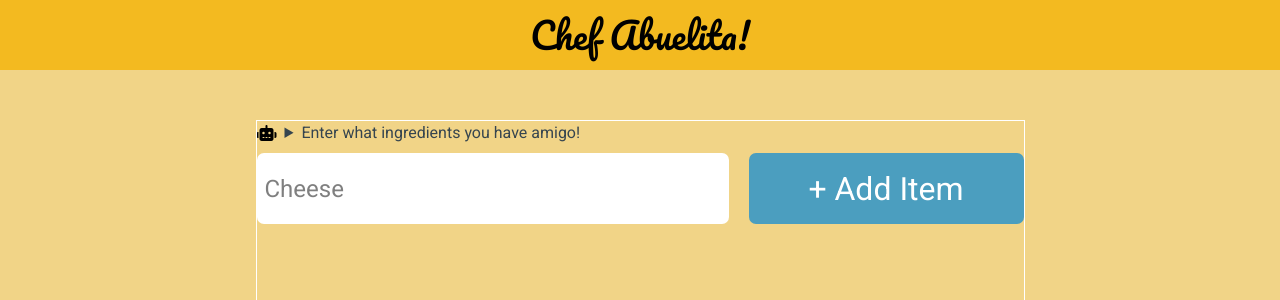
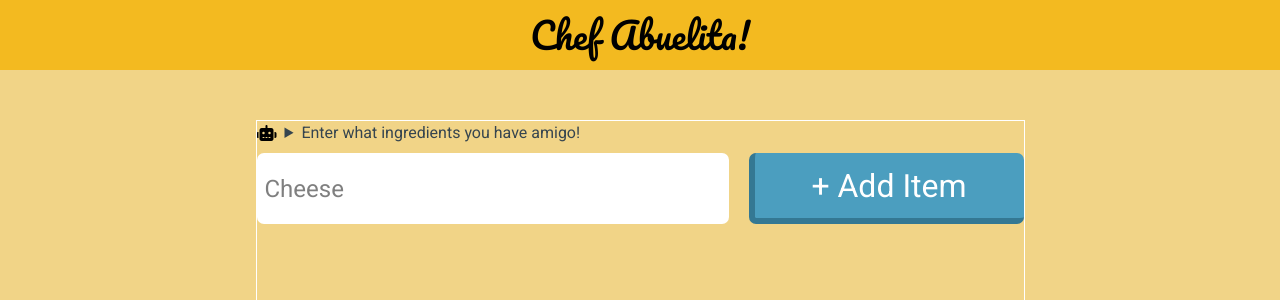
Before and after one commit to TORRESDESIGN/chefAbuelita, a React (Vite) app: page / in a window 1280 px wide. Shown: the top 300 px of the page. Built offline with nearby package versions, Linux system fonts and the light colour scheme.

Commit message:
workded on css and now need to work on connecting ingredients to backend.

```diff
--- a/src/App.jsx
+++ b/src/App.jsx
@@ -15,7 +15,8 @@ function App() {
           </details>
         </div>
         <form className="flex" action="addIngredients">
-          <input type="text" placeholder="Cheese" />
+          <label htmlFor="ingredients"></label>
+          <input id="ingredients" name="ingredients" type="text" placeholder="Cheese" />
           <button className="btn-add">+ Add Item</button>
         </form>
       </main>
--- a/src/index.css
+++ b/src/index.css
@@ -16,7 +16,7 @@
   --gold-main: #F3BA20;
   --gold-secondary: #F1D487;
   --btn-main: #4B9EBF;
-  --btn-main-clicked: #a5cedf;
+  --btn-main-clicked: #347893;
 }
 
 body {
@@ -77,10 +77,12 @@ input {
   height: 71px;
   background-color: var(--btn-main);
   cursor: pointer;
+  border-bottom: 6px solid var(--btn-main-clicked);
+  border-left: 6px solid var(--btn-main-clicked);
 }
 .btn-add:hover {
   background-color: var(--btn-main-clicked);
-  border: 4px solid var(--btn-main);
+  border: none;
 }
 .info-wrappper {
   display: flex;
```
